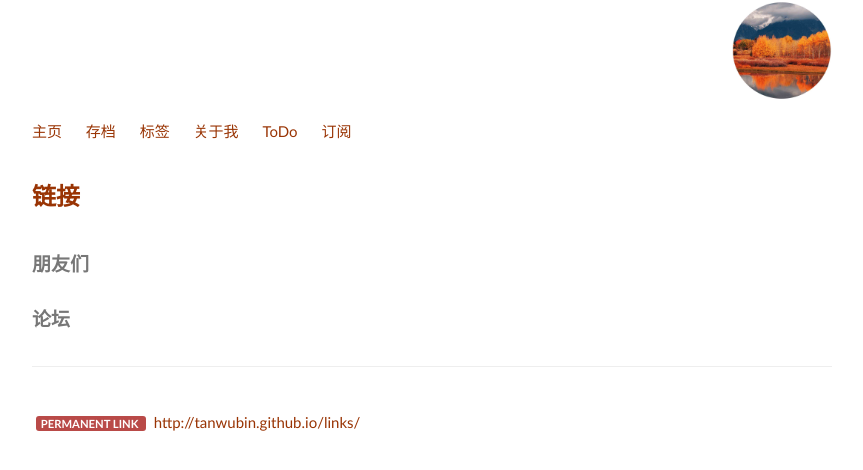
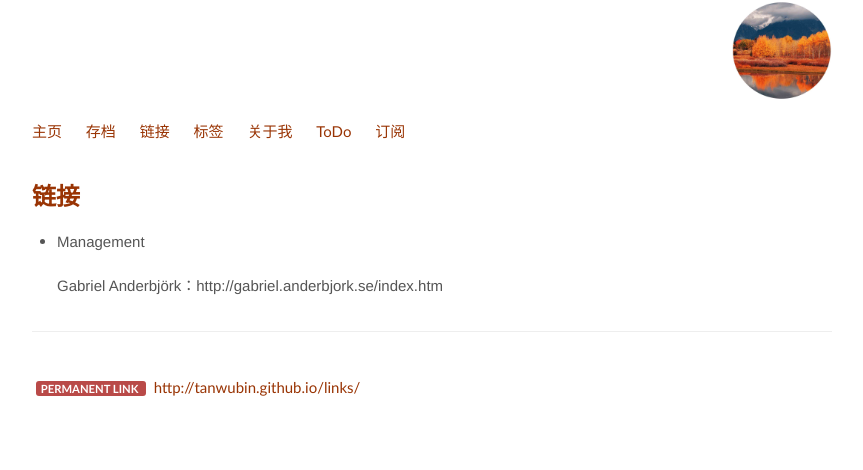
Before and after one commit to fk1091889767/tanwubin.github.io, a Jekyll site: the page built from links.md, in a window 1280 px wide. Shown: the top 470 px of the page, without its empty margins (208-1071 px from the left). Built offline with Jekyll 4.4.1, drawn with Linux system fonts in a browser that asks for light colours.

Commit message:
add links

```diff
--- a/_includes/themes/effector-wide/default.html
+++ b/_includes/themes/effector-wide/default.html
@@ -18,7 +18,7 @@
       <div class="nav">
 <a href="/">主页</a>
 <a href="/archive/">存档</a>
-<!--<a href="/links">链接</a>-->
+<a href="/links">链接</a>
 <a href="/tag">标签</a>
 <a href="/about">关于我</a>
 <a href="/todo">ToDo</a>
--- a/links.md
+++ b/links.md
@@ -4,10 +4,8 @@ title: 链接
 permalink: /links/
 ---
 
-## 朋友们
+- Management
 
-
-## 论坛 ##
-
+  Gabriel Anderbjörk：http://gabriel.anderbjork.se/index.htm
 
 -------------
```
